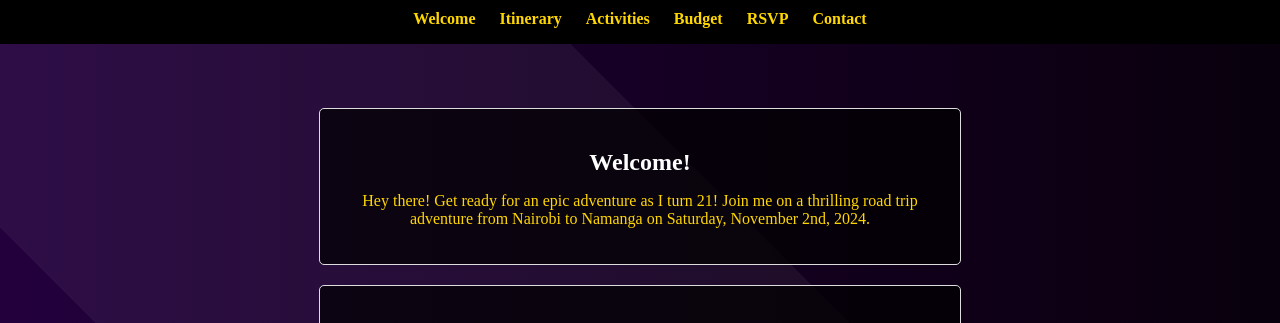
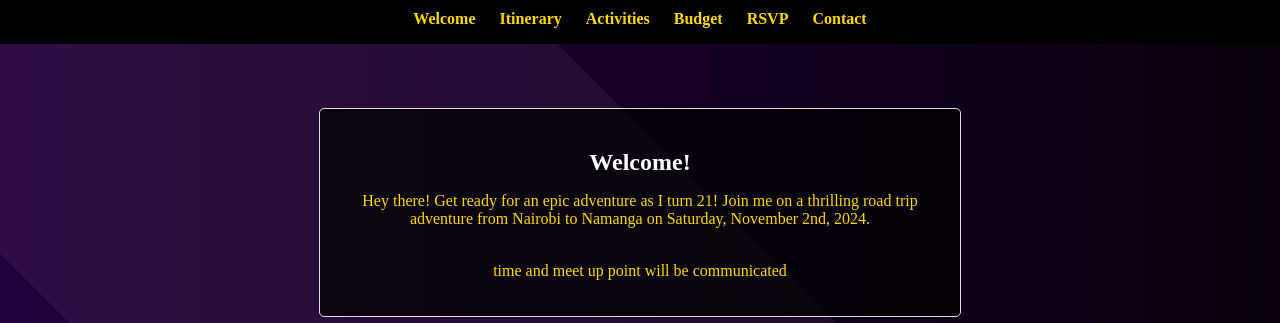
Before and after one commit to Mathenge001/invitation, a plain HTML site: page index.html in a window 1280 px wide. Shown: the top 323 px of the page. Drawn offline with Linux system fonts and the light colour scheme.

Commit message:
first commit

```diff
--- a/index.html
+++ b/index.html
@@ -147,6 +147,7 @@
     <section id="welcome">
       <h2>Welcome!</h2>
       <p>Hey there! Get ready for an epic adventure as I turn 21! Join me on a thrilling road trip adventure from Nairobi to Namanga on Saturday, November 2nd, 2024.</p>
+      <p>  <br> time and meet up point will be communicated </p>
     </section>
 
 <section id="itinerary">
```
